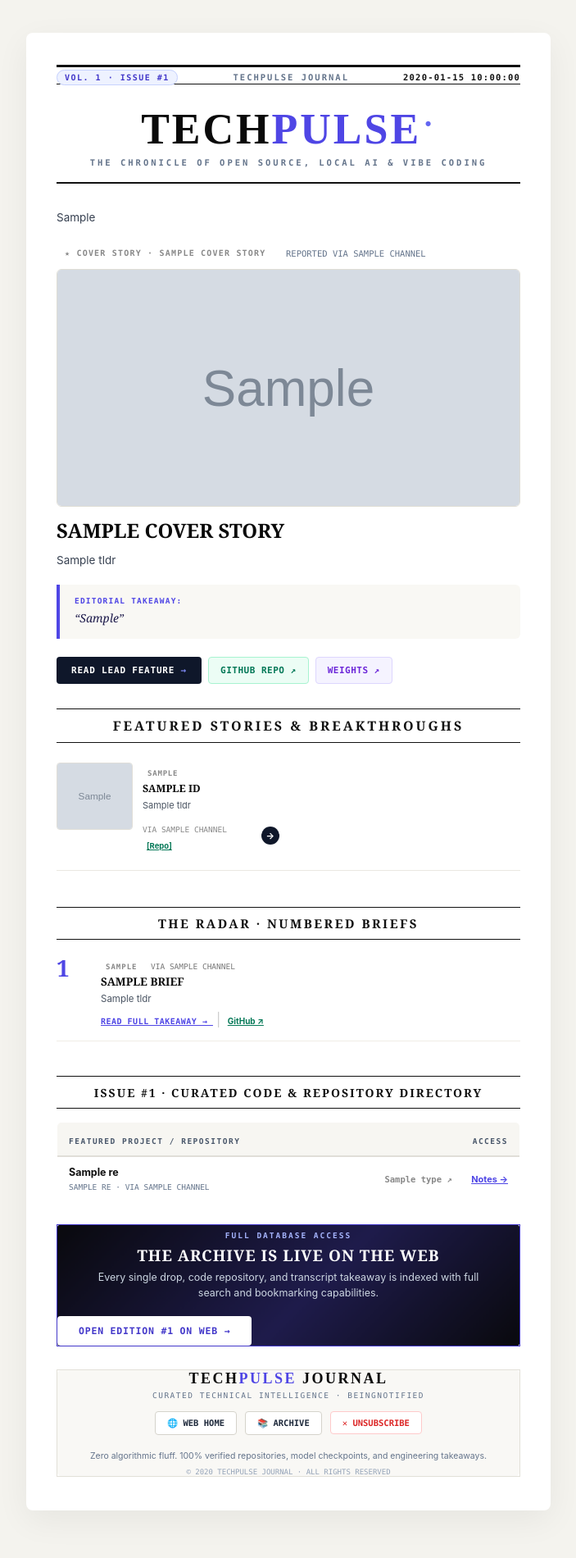
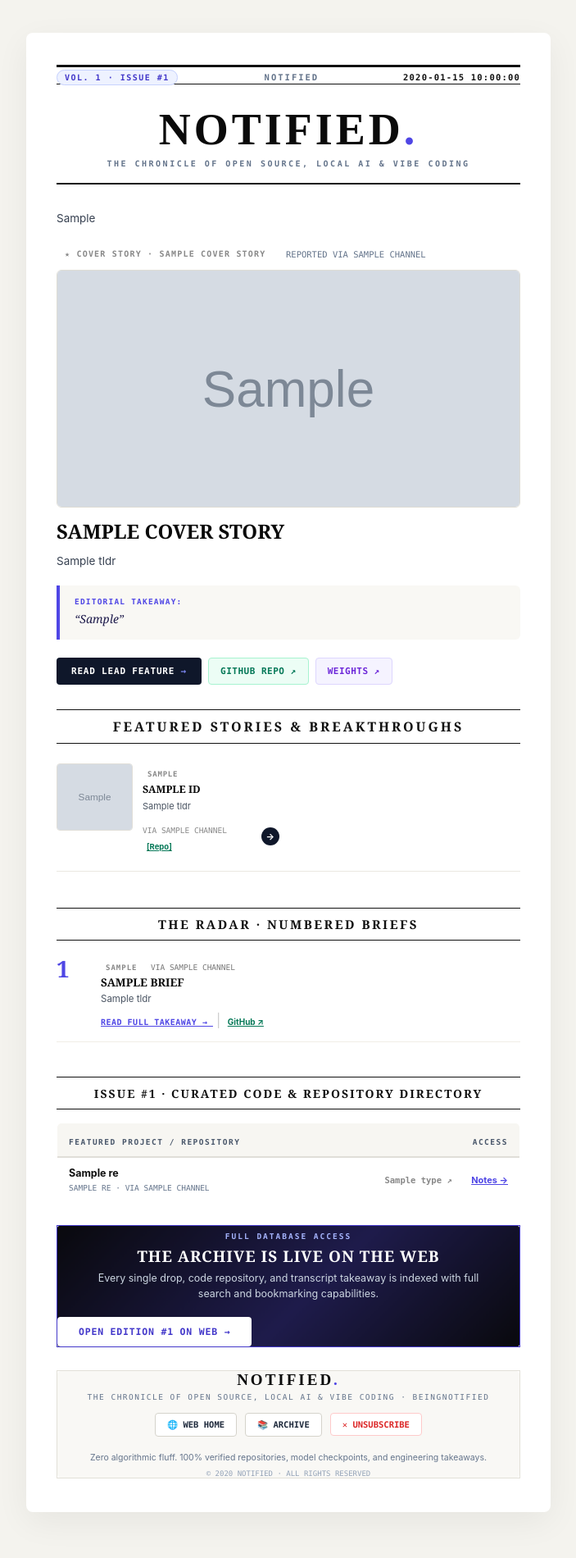
Before and after one commit to Namangoel1904/Skills-Letter, a Python web app: template backend/templates/newsletter_email.html in a window 1280 px wide. Shown: the whole page at 82% size, without its empty margins (288-991 px from the left). Before the commit the page ends 1842 px from the top, so only its background shows below. Run offline with Jinja, Linux system fonts and the light colour scheme; the template is opened without the code that fills it: most values are stand-ins (such as "Sample title", 1, 10 or a date in 2020); grey boxes marked "Sample" are stand-in pictures.

Commit message:
feat(brand): rename newsletter to NOTIFIED, update professional emoji-free subject, and align app branding

```diff
--- a/backend/config.py
+++ b/backend/config.py
@@ -44,7 +44,7 @@ class Settings(BaseSettings):
     # ── Email ─────────────────────────────────────────────────────────────
     resend_api_key: str = ""
     from_email: str = "newsletter@example.com"
-    from_name: str = "TechPulse Newsletter"
+    from_name: str = "Notified"
 
     # ── App ───────────────────────────────────────────────────────────────
     admin_password: str = "admin"
--- a/backend/services/ai_service.py
+++ b/backend/services/ai_service.py
@@ -54,7 +54,7 @@ Focus: Open-source repos, local LLMs, Cursor/Claude/AGY skills, UI libraries, .m
 Extract any GitHub, HuggingFace, or Ollama links mentioned.
 """
 
-NEWSLETTER_COMPOSE_PROMPT = """You are the editor of "TechPulse" — a premium tech newsletter for developers
+NEWSLETTER_COMPOSE_PROMPT = """You are the editor of "Notified" — a high-craft magazine and technical chronicle for developers
 who vibe-code, use AI tools, and love open-source.
 
 Below are summaries of {video_count} curated videos from this week.
--- a/backend/services/newsletter_service.py
+++ b/backend/services/newsletter_service.py
@@ -140,7 +140,7 @@ async def generate_newsletter(
 
     # ── 7. Save edition to DB ─────────────────────────────────────────────
     edition = NewsletterEdition(
-        title=f"TechPulse #{edition_number} — Week of {date_str}",
+        title=f"Notified #{edition_number} — Week of {date_str}",
         edition_number=edition_number,
         playlist_ids=playlist_ids_used,
         video_count=len(summaries),
--- a/backend/templates/newsletter_email.html
+++ b/backend/templates/newsletter_email.html
@@ -4,7 +4,7 @@
   <meta charset="UTF-8" />
   <meta name="viewport" content="width=device-width, initial-scale=1.0" />
   <meta name="x-apple-disable-message-reformatting" />
-  <title>TechPulse Magazine · Issue #{{ edition.edition_number }}</title>
+  <title>NOTIFIED · Issue #{{ edition.edition_number }}</title>
   <!--[if mso]>
   <noscript><xml><o:OfficeDocumentSettings><o:PixelsPerInch>96</o:PixelsPerInch></o:OfficeDocumentSettings></xml></noscript>
   <![endif]-->
@@ -89,7 +89,7 @@
 <body style="margin: 0; padding: 0; background-color: #f4f3ee;">
 <!-- Invisible Preview Text for Mail Inboxes -->
 <div style="display: none; max-height: 0; overflow: hidden; font-size: 1px; line-height: 1px; color: #f4f3ee;">
-  ⚡ TechPulse Magazine · Issue #{{ edition.edition_number }} — {{ edition.title }}. {{ edition.video_count }} curated open-source repositories, local AI models, and vibe-coding releases.
+  NOTIFIED · Issue #{{ edition.edition_number }} — {{ edition.title }}. Curated open-source repositories, local AI models, and vibe-coding releases.
   &zwnj;&nbsp;&zwnj;&nbsp;&zwnj;&nbsp;&zwnj;&nbsp;&zwnj;&nbsp;&zwnj;&nbsp;&zwnj;&nbsp;&zwnj;&nbsp;&zwnj;&nbsp;&zwnj;&nbsp;&zwnj;&nbsp;&zwnj;&nbsp;&zwnj;&nbsp;
 </div>
 
@@ -118,7 +118,7 @@
                 </td>
                 <td align="center" valign="middle">
                   <span class="mono-meta body-muted" style="font-size: 10.5px; font-weight: 800; letter-spacing: 2px; color: #64748b;">
-                    TECHPULSE JOURNAL
+                    NOTIFIED
                   </span>
                 </td>
                 <td align="right" valign="middle">
@@ -129,16 +129,16 @@
               </tr>
             </table>
 
-            <!-- ── Magazine Masthead with Electric Violet Brand Pulse ── -->
+            <!-- ── Magazine Masthead with Electric Violet Dot ── -->
             <table width="100%" cellpadding="0" cellspacing="0" role="presentation">
               <tr>
                 <td align="center" style="padding: 6px 0 18px;">
                   <a href="{{ frontend_url }}/edition/{{ edition.id }}" target="_blank" style="text-decoration: none; display: block;">
-                    <h1 class="serif-masthead masthead-title" style="font-family: 'Playfair Display', Didot, 'Bodoni MT', 'Times New Roman', Georgia, serif; font-size: 52px; font-weight: 900; letter-spacing: 3px; text-transform: uppercase; line-height: 0.95; color: #0a0a0a; margin: 0;">
-                      TECH<span style="color: #4f46e5;">PULSE</span><span style="color: #6366f1; font-size: 38px; vertical-align: top; margin-left: 2px;">·</span>
+                    <h1 class="serif-masthead masthead-title" style="font-family: 'Playfair Display', Didot, 'Bodoni MT', 'Times New Roman', Georgia, serif; font-size: 54px; font-weight: 900; letter-spacing: 4px; text-transform: uppercase; line-height: 0.95; color: #0a0a0a; margin: 0;">
+                      NOTIFIED<span style="color: #4f46e5;">.</span>
                     </h1>
                   </a>
-                  <p class="mono-meta body-muted" style="font-size: 10.5px; font-weight: 800; letter-spacing: 3px; text-transform: uppercase; color: #64748b; margin: 10px 0 0;">
+                  <p class="mono-meta body-muted" style="font-size: 10px; font-weight: 800; letter-spacing: 2.5px; text-transform: uppercase; color: #64748b; margin: 10px 0 0;">
                     THE CHRONICLE OF OPEN SOURCE, LOCAL AI & VIBE CODING
                   </p>
                   <div class="mag-rule-black" style="border-bottom: 2px solid #111111; width: 100%; margin: 18px auto 0;"></div>
@@ -583,11 +583,11 @@
               <!-- Footer Masthead Insignia -->
               <tr>
                 <td align="center" style="padding-bottom: 14px;">
-                  <span class="serif-masthead" style="font-size: 18px; font-weight: 900; letter-spacing: 2.5px; color: #0a0a0a;">
-                    TECH<span style="color: #4f46e5;">PULSE</span> JOURNAL
+                  <span class="serif-masthead" style="font-size: 19px; font-weight: 900; letter-spacing: 3px; color: #0a0a0a;">
+                    NOTIFIED<span style="color: #4f46e5;">.</span>
                   </span>
                   <span class="mono-meta" style="display: block; font-size: 9.5px; color: #64748b; letter-spacing: 1.5px; margin-top: 4px;">
-                    CURATED TECHNICAL INTELLIGENCE · BEINGNOTIFIED
+                    THE CHRONICLE OF OPEN SOURCE, LOCAL AI & VIBE CODING · BEINGNOTIFIED
                   </span>
                 </td>
               </tr>
@@ -624,7 +624,7 @@
                     Zero algorithmic fluff. 100% verified repositories, model checkpoints, and engineering takeaways.
                   </p>
                   <p class="mono-meta body-muted" style="font-size: 9px; color: #94a3b8; margin: 0;">
-                    © {{ year }} TECHPULSE JOURNAL · ALL RIGHTS RESERVED
+                    © {{ year }} NOTIFIED · ALL RIGHTS RESERVED
                   </p>
                 </td>
               </tr>
--- a/frontend/app/unsubscribe/page.tsx
+++ b/frontend/app/unsubscribe/page.tsx
@@ -34,7 +34,7 @@ function UnsubscribeContent() {
         <div className="w-8 h-8 rounded-lg bg-primary flex items-center justify-center">
           <Zap className="w-4 h-4 text-white fill-white" />
         </div>
-        Tech<span className="text-primary">Pulse</span>
+        Notified<span className="text-primary">.</span>
       </Link>
 
       {status === "confirm" && (
--- a/frontend/components/footer.tsx
+++ b/frontend/components/footer.tsx
@@ -10,9 +10,9 @@ export function Footer() {
             <Sparkles className="w-4 h-4 text-primary" />
           </div>
           <div>
-            <p className="font-heading font-semibold text-sm">TechPulse</p>
+            <p className="font-heading font-semibold text-sm">Notified</p>
             <p className="text-xs text-muted-foreground">
-              Autonomous AI intelligence for engineers & builders.
+              The chronicle of open source, local AI & vibe coding.
             </p>
           </div>
         </div>
@@ -40,7 +40,7 @@ export function Footer() {
         </div>
 
         <p className="text-xs text-muted-foreground font-mono">
-          © {new Date().getFullYear()} TechPulse. Powered by Gemini.
+          © {new Date().getFullYear()} Notified. Powered by Gemini.
         </p>
       </div>
     </footer>
--- a/frontend/components/navbar.tsx
+++ b/frontend/components/navbar.tsx
@@ -37,9 +37,9 @@ export function Navbar() {
           </div>
           <div className="flex flex-col">
             <span className="font-heading font-bold text-base tracking-tight text-foreground flex items-center gap-1.5">
-              TechPulse
+              Notified
               <span className="text-[10px] font-mono px-1.5 py-0.5 rounded-full bg-primary/10 text-primary border border-primary/20 leading-none">
-                PRO
+                CHRONICLE
               </span>
             </span>
           </div>
```
Also changed, not shown: backend/services/email_service.py (+9 -2 lines), backend/templates/welcome_email.html (+5 -5 lines), frontend/app/layout.tsx (+5 -5 lines).
